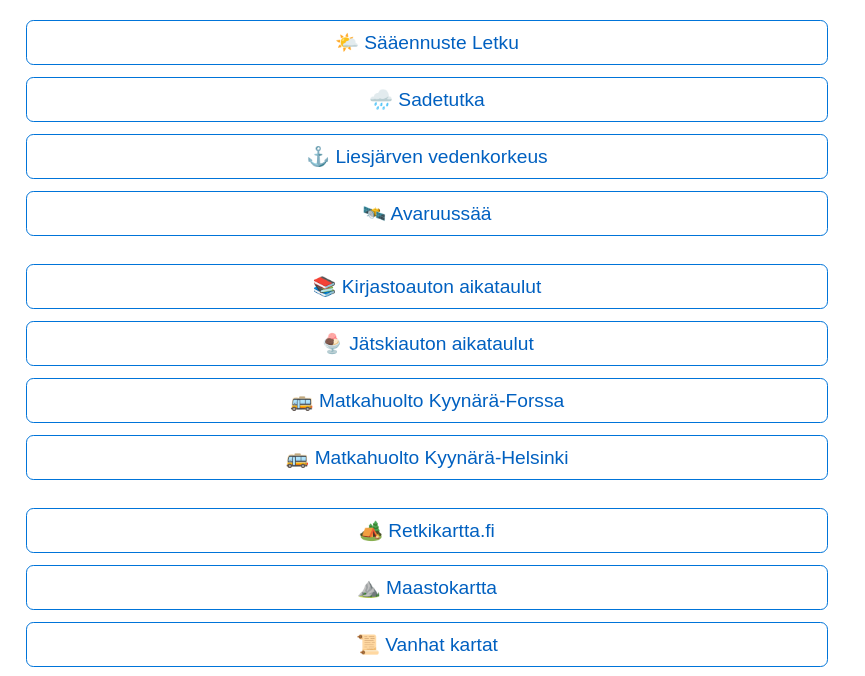
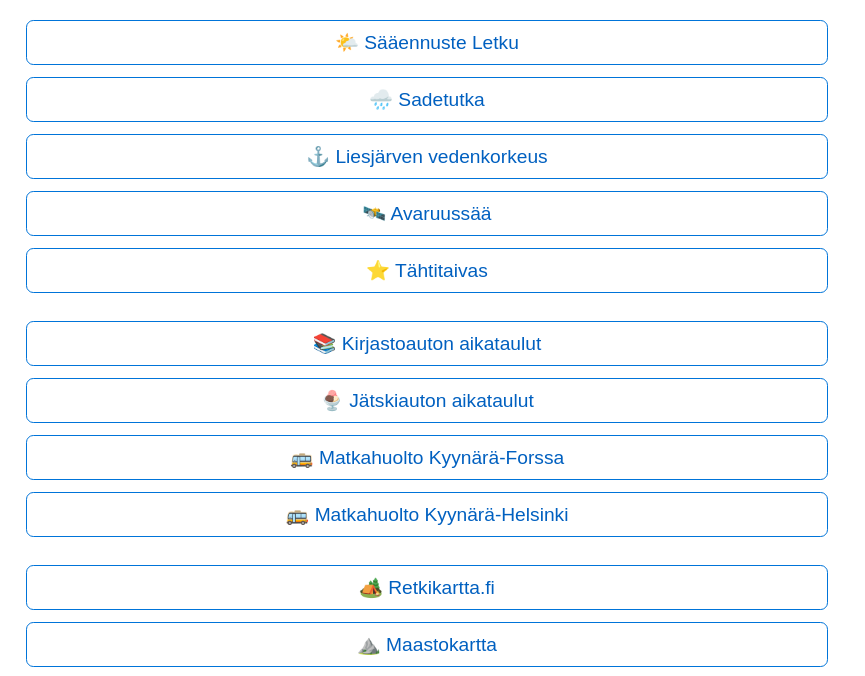
Before and after one commit to axelpale/kyynara, a plain HTML site: page index.html in a window 1280 px wide. Shown: the part 89-765 px from the top of the page, without its empty margins (0-865 px from the left). Drawn offline with Linux system fonts and the light colour scheme; no server answers.

Commit message:
add link to stellarium web view at the location.

```diff
--- a/index.html
+++ b/index.html
@@ -212,6 +212,7 @@
       <a class="button" href="https://testbed.fmi.fi/?imgtype=radar&amp;t=5&amp;n=15">🌧️ Sadetutka</a><br>
       <a class="button" href="https://wwwi2.ymparisto.fi/i2/35/l359821001y/wqfi.html">⚓️ Liesjärven vedenkorkeus</a><br>
       <a class="button" href="http://ilmatieteenlaitos.fi/avaruussaa">🛰️ Avaruussää</a><br>
+      <a class="button" href="https://stellarium-web.org/?lat=60.665204&lng=23.843578">⭐ Tähtitaivas</a><br>
     </p>
     <p>
       <a class="button" href="https://louna.finna.fi/Content/kirjastoauto_aikataulu">📚 Kirjastoauton aikataulut</a><br>
```
